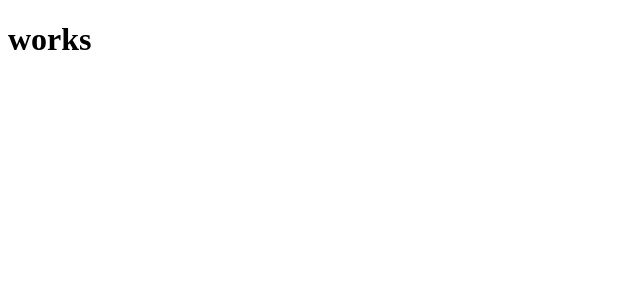
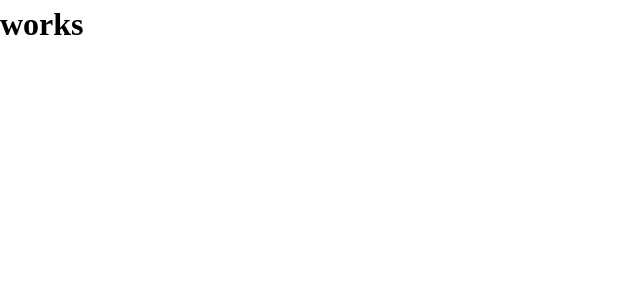
Before and after one commit to PolinaKerkenyakova/space-tourism-multi-page-website, a React (Create React App) app: page / in a window 1280 px wide. Shown: the top 300 px of the page, without its empty margins (0-640 px from the left). Built offline with nearby package versions, Linux system fonts and the light colour scheme.

Commit message:
Add basic reset

```diff
--- a/src/App.css
+++ b/src/App.css
@@ -0,0 +1,59 @@
+/* ------------------ */
+/* RESET              */
+/* ------------------ */
+
+/* Box Sizing */
+
+*,
+*::before,
+*::after {
+  box-sizing: border-box;
+}
+
+/* Reset margins */
+body,
+h1,
+h2,
+h3,
+h4,
+h5,
+h6,
+p,
+figure,
+picture {
+  margin: 0;
+}
+
+/* Body Set Up */
+body {
+  line-height: 1.5;
+  min-height: 100vh;
+}
+
+/* Images */
+img,
+picture {
+  max-width: 100%;
+  display: block;
+}
+
+/* Forms */
+input,
+button,
+textarea,
+select {
+  font: inherit;
+}
+
+/* Remove animations for people who have turned them off */
+
+@media (prefers-reduced-motion: reduce) {
+  *,
+  *::before,
+  *::after {
+    animation-duration: 0.01s !important;
+    animation-iteration-count: 1 !important;
+    transition-duration: 0.01s;
+    scroll-behavior: auto !important;
+  }
+}
```
